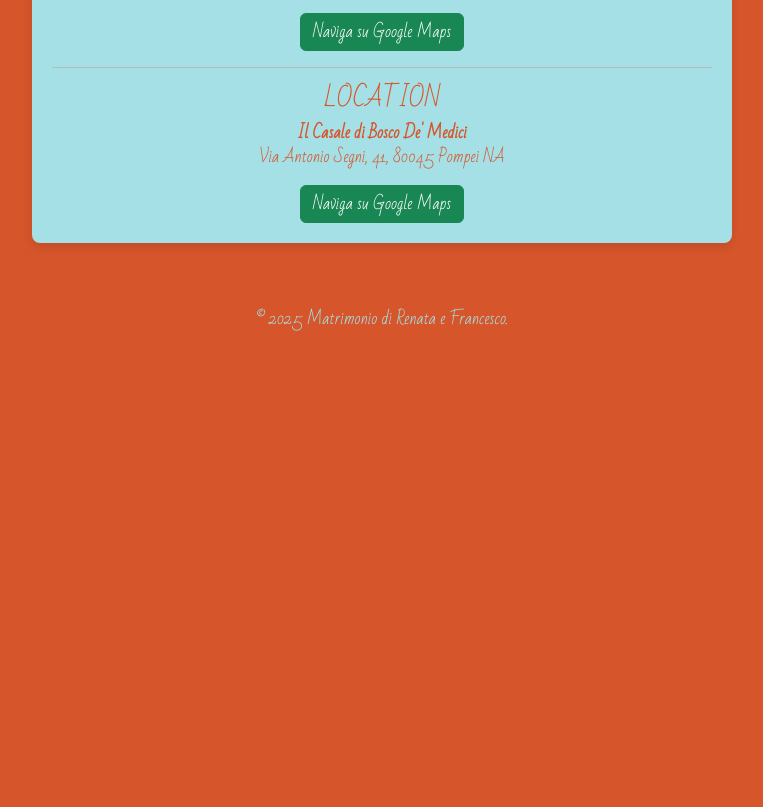
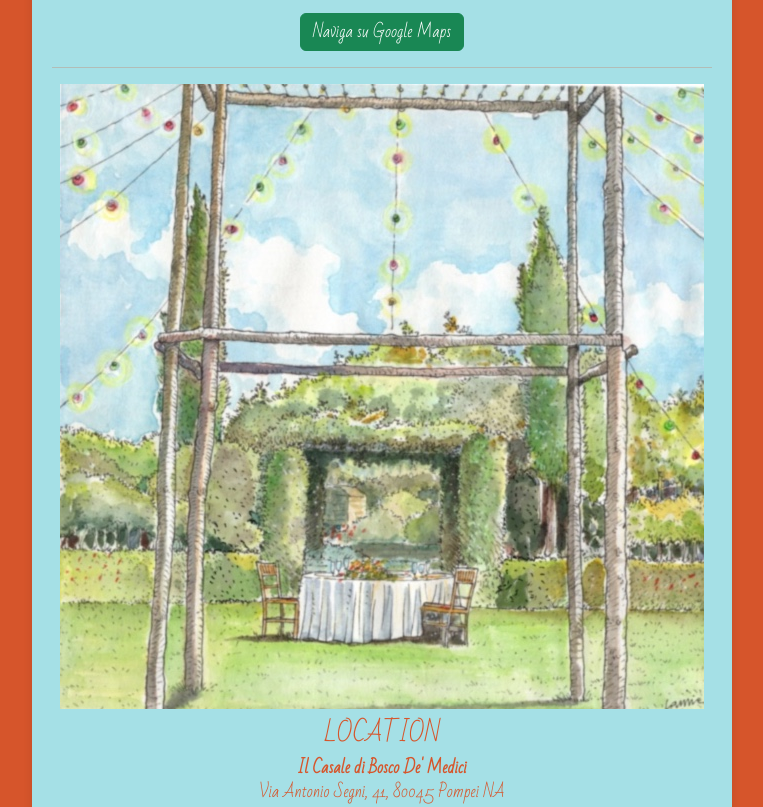
Before and after one commit to AlessandroR94/AlessandroR94.github.io, a plain HTML site: page zona.html in a window 1280 px wide. Shown: the part 739-1546 px from the top of the page, without its empty margins (258-1021 px from the left). Before the commit the page ends 1086 px from the top, so only its background shows below. Drawn offline with nearby package versions, Linux system fonts and the light colour scheme.

Commit message:
Update zona.html

```diff
--- a/zona.html
+++ b/zona.html
@@ -44,7 +44,7 @@
             <a href="https://maps.app.goo.gl/LAFqcaVpHVq24a877?g_st=aw" target="_blank" class="btn btn-success">Naviga su Google Maps</a>
 
             <hr>
-
+            <img class="imgLocation" src="Immagine WhatsApp 2025-04-10 ore 17.36.17_53533fbf.jpg" alt="location">
             <h4>LOCATION</h4>
             <p><strong>Il Casale di Bosco De' Medici</strong><br>Via Antonio Segni, 41, 80045 Pompei NA</p>
             <a href="https://maps.app.goo.gl/shB2mY4qkn26aRxk9" target="_blank" class="btn btn-success">Naviga su Google Maps</a>
```
